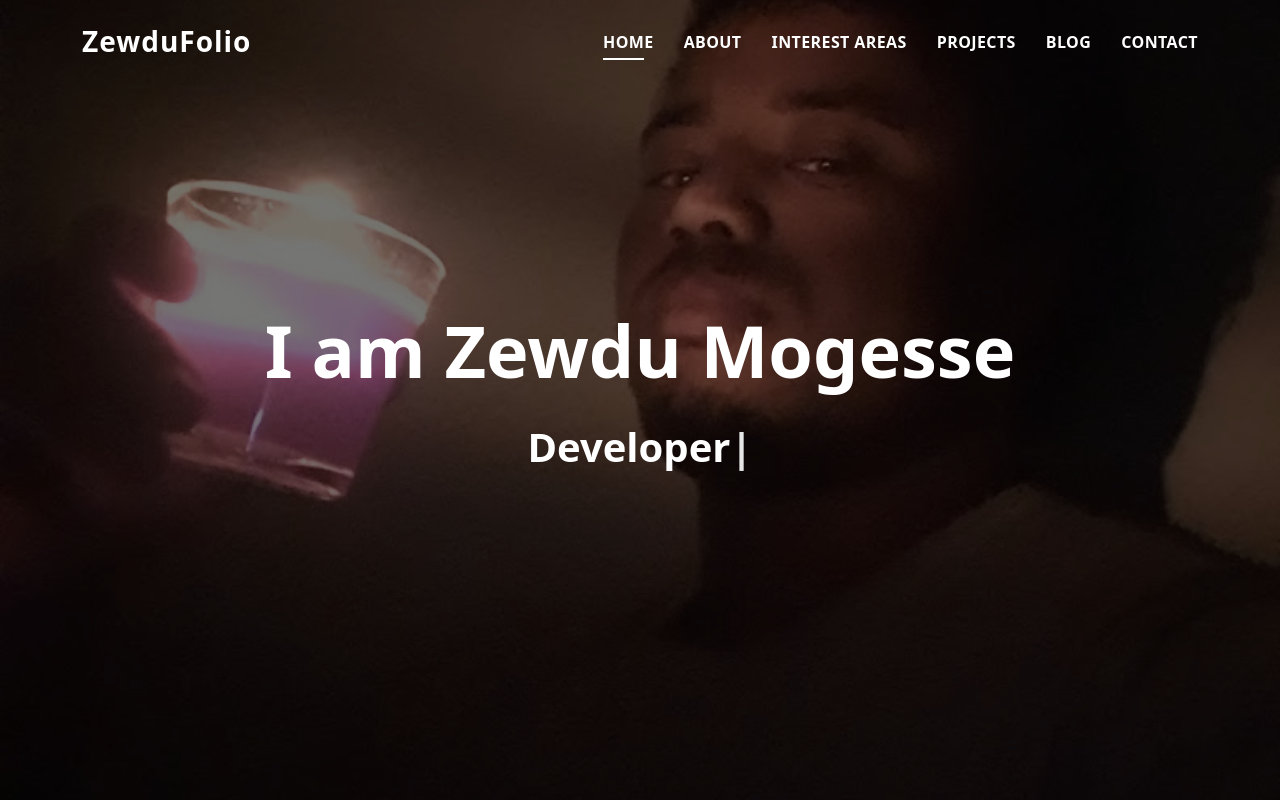
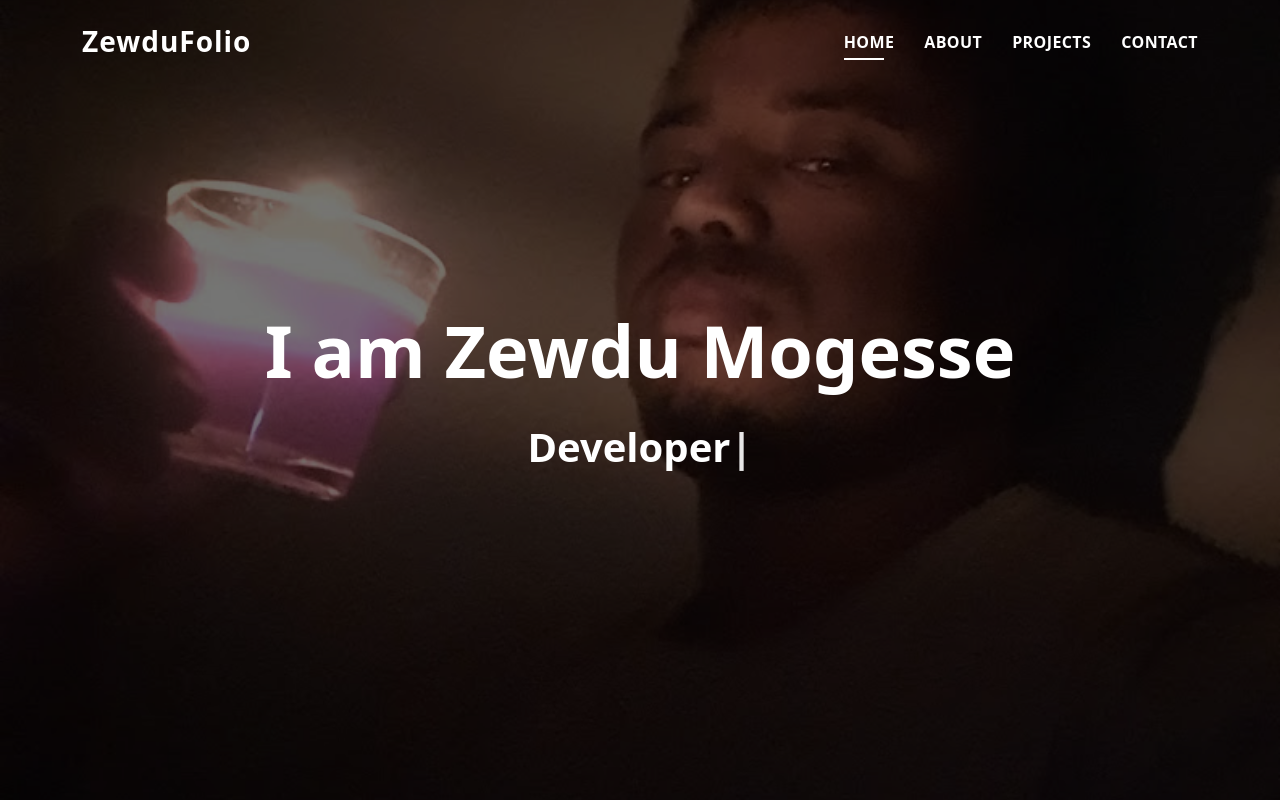
Before and after one commit to zewdu-mogesse/home, a plain HTML site: page index.html in a window 1280 px wide. Shown: the top 800 px of the page. Drawn offline with Linux system fonts and the light colour scheme; files whose address does not match are found by name.

Commit message:
Update index.html

```diff
--- a/index.html
+++ b/index.html
@@ -44,9 +44,7 @@
         <ul>
           <li><a class="nav-link scrollto active" href="#hero">Home</a></li>
           <li><a class="nav-link scrollto" href="#about">About</a></li>
-          <li><a class="nav-link scrollto" href="#services">Interest areas</a></li>
-          <li><a class="nav-link scrollto " href="#work">Projects </a></li>
-          <li><a class="nav-link scrollto " href="#blog">Blog</a></li>
+          <li><a class="nav-link scrollto" href="#services">Projects</a></li>
           <!--
           <li class="dropdown"><a href="#"><span>Drop Down</span> <i class="bi bi-chevron-down"></i></a>
             <ul>
@@ -366,7 +364,7 @@
           <div class="col-sm-12">
             <div class="title-box text-center">
               <h3 class="title-a">
-                Interest areas
+                Projects
               </h3>
               <p class="subtitle-a">
                 Consulting
```
